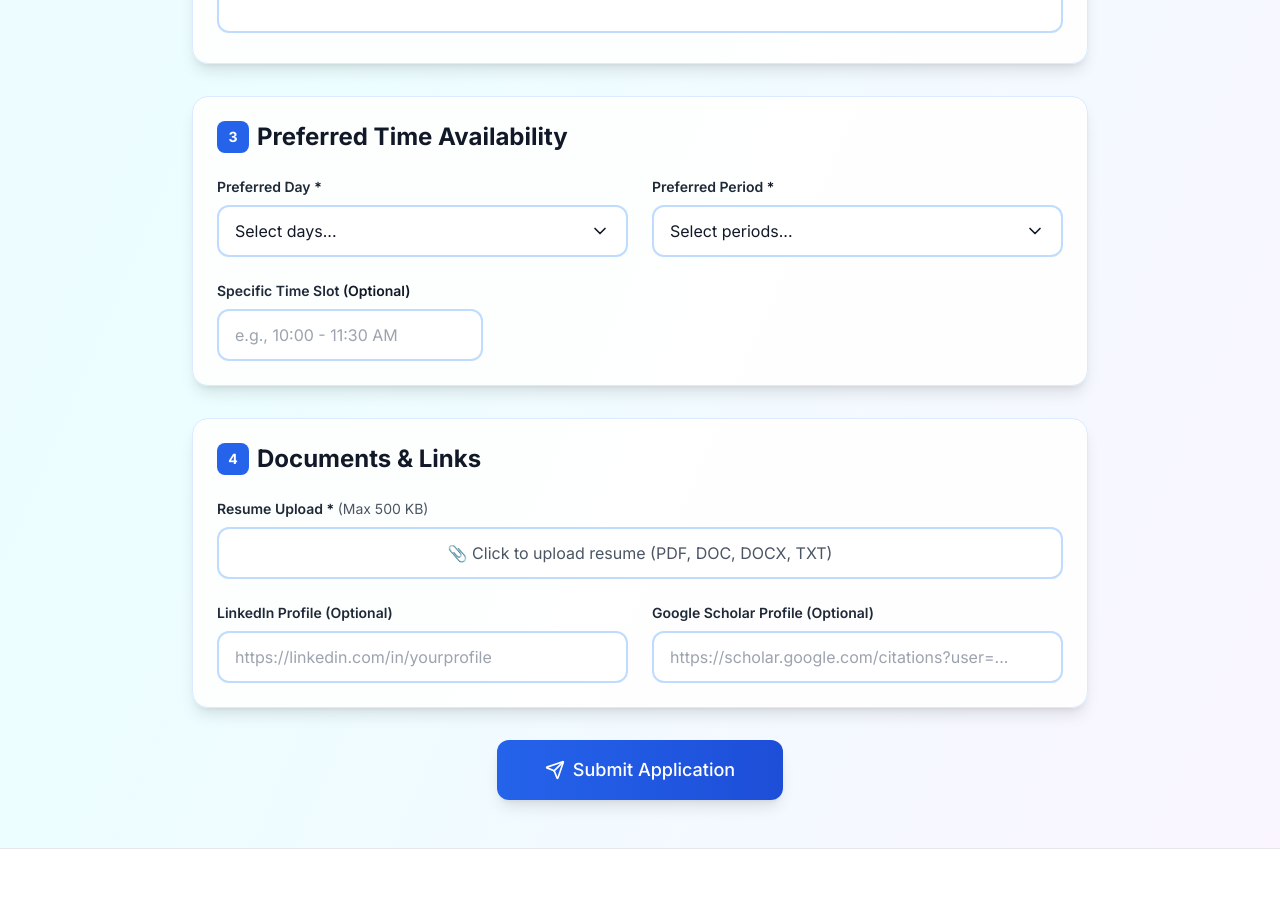
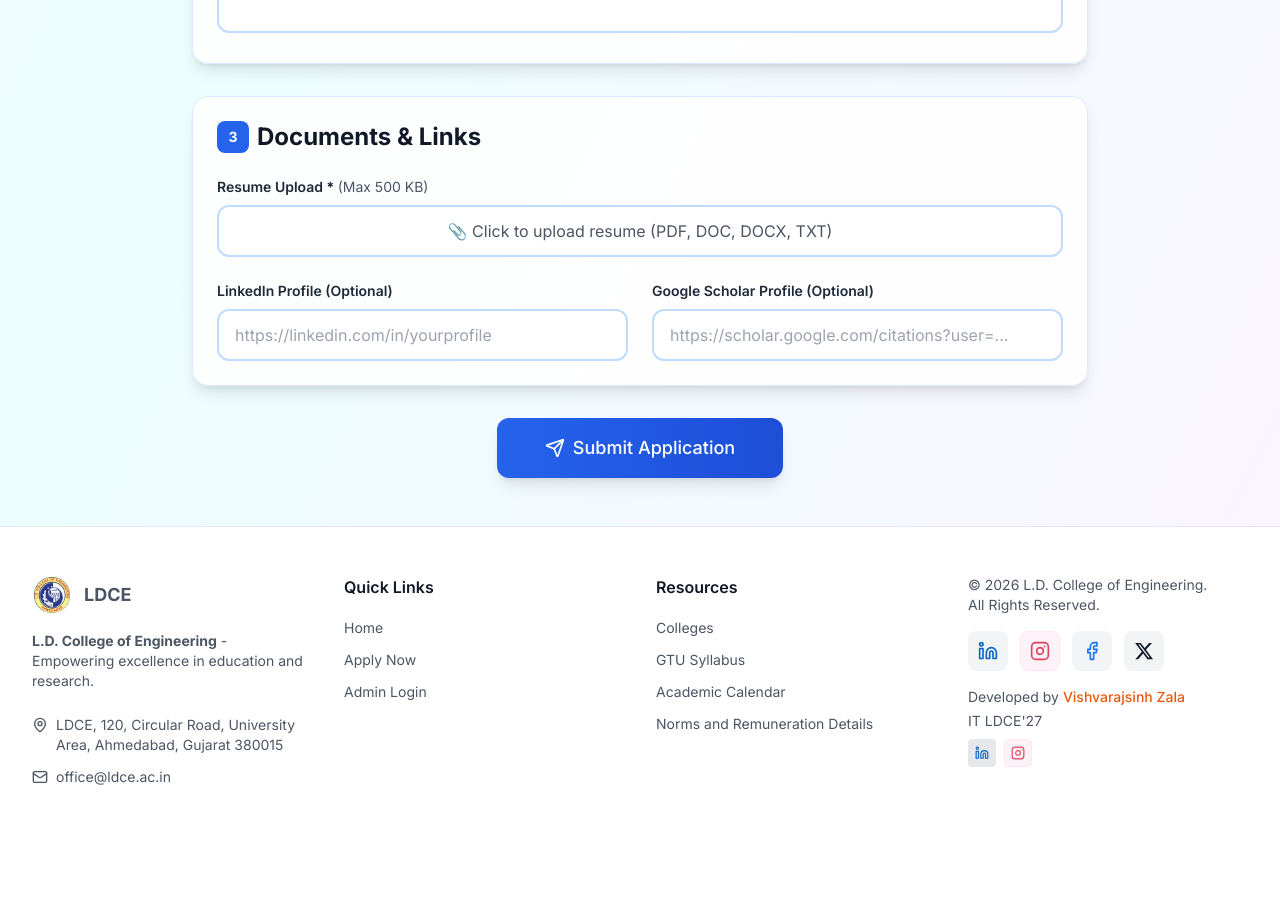
Before and after one commit to Zala0007/PP-VF-App-Portal, a Next.js app: page /apply in a window 1280 px wide. Shown: the part 2220-3117 px from the top of the page. After the commit the page ends 3055 px from the top, so only its background shows below. Built offline with nearby package versions, Linux system fonts and the light colour scheme.

Commit message:
changes in email

```diff
--- a/app/api/applications/route.ts
+++ b/app/api/applications/route.ts
@@ -53,7 +53,8 @@ export async function POST(request: Request) {
         created.email,
         created.name,
         created.applicationId,
-        created.applicationType
+        created.applicationType,
+        created.department
       )
     } catch (emailError) {
       console.error('Failed to send confirmation email:', emailError)
--- a/app/apply/page.tsx
+++ b/app/apply/page.tsx
@@ -41,8 +41,8 @@ const schema = z.object({
   department: z.array(z.string()).min(1, 'Please select at least one department'),
   labLectureBoth: z.string().min(1, 'Please select preferred mode'),
   preferredSubjects: z.string().min(1, 'Preferred subjects are required'),
-  timeSlotDay: z.array(z.string()).min(1, 'Please select at least one day'),
-  timeSlotPeriod: z.array(z.string()).min(1, 'Please select at least one period'),
+  timeSlotDay: z.array(z.string()).optional(),
+  timeSlotPeriod: z.array(z.string()).optional(),
   timeSlotText: z.string().optional(),
   resumeFile: z.string().optional(),
   linkedinLink: z.string().url('Please enter a valid URL').optional().or(z.literal('')),
@@ -64,19 +64,13 @@ export default function ApplyPage() {
   const [experienceEntries, setExperienceEntries] = useState<ExperienceEntry[]>([
     { position: '', company: '', fromDate: '', toDate: '', remark: '' }
   ])
-  const [selectedDays, setSelectedDays] = useState<string[]>([])
-  const [selectedPeriods, setSelectedPeriods] = useState<string[]>([])
   const [selectedDepartments, setSelectedDepartments] = useState<string[]>([])
   const [availableDepartments, setAvailableDepartments] = useState<string[]>([])
-  const [isDayDropdownOpen, setIsDayDropdownOpen] = useState(false)
-  const [isPeriodDropdownOpen, setIsPeriodDropdownOpen] = useState(false)
   const [isDepartmentDropdownOpen, setIsDepartmentDropdownOpen] = useState(false)
   const [resumeFile, setResumeFile] = useState<File | null>(null)
   const [resumeFileName, setResumeFileName] = useState<string | null>(null)
   const [resumeFileError, setResumeFileError] = useState<string | null>(null)
   const [resumeUploading, setResumeUploading] = useState(false)
-  const dayDropdownRef = useRef<HTMLDivElement>(null)
-  const periodDropdownRef = useRef<HTMLDivElement>(null)
   const departmentDropdownRef = useRef<HTMLDivElement>(null)
 
   const { register, handleSubmit, formState: { errors }, setValue } = useForm<FormValues>({
@@ -101,12 +95,6 @@ export default function ApplyPage() {
   // Close dropdowns when clicking outside
   useEffect(() => {
     function handleClickOutside(event: MouseEvent) {
-      if (dayDropdownRef.current && !dayDropdownRef.current.contains(event.target as Node)) {
-        setIsDayDropdownOpen(false)
-      }
-      if (periodDropdownRef.current && !periodDropdownRef.current.contains(event.target as Node)) {
-        setIsPeriodDropdownOpen(false)
-      }
       if (departmentDropdownRef.current && !departmentDropdownRef.current.contains(event.target as Node)) {
         setIsDepartmentDropdownOpen(false)
       }
@@ -790,7 +778,7 @@ export default function ApplyPage() {
               </div>
             </motion.div>
 
-            {/* Preferred Time Availability Card */}
+            {/* Documents Card */}
             <motion.div
               initial={{ opacity: 0, y: 20 }}
               animate={{ opacity: 1, y: 0 }}
@@ -800,152 +788,6 @@ export default function ApplyPage() {
               <h2 className="text-2xl font-bold mb-6 text-gray-900 dark:text-gray-100 flex items-center gap-2">
                 <div className="w-8 h-8 rounded-lg bg-blue-600 dark:bg-blue-500 flex items-center justify-center text-white text-sm font-bold">
                   3
-                </div>
-                Preferred Time Availability
-              </h2>
-
-              <div className="space-y-6">
-                <div className="grid md:grid-cols-2 gap-6">
-                  {/* Preferred Day Multi-Select Dropdown */}
-                  <div className="relative" ref={dayDropdownRef}>
-                    <label className="label-field">Preferred Day <span className="text-gray-900 dark:text-white">*</span></label>
-                    <div className="relative">
-                      <button
-                        suppressHydrationWarning
-                        type="button"
-                        onClick={() => setIsDayDropdownOpen(!isDayDropdownOpen)}
-                        className="input-field w-full text-left flex items-center justify-between"
-                      >
-                        <span className="truncate">
-                          {selectedDays.length > 0 ? selectedDays.join(', ') : 'Select days...'}
-                        </span>
-                        <ChevronDown className={`w-5 h-5 transition-transform ${
-                          isDayDropdownOpen ? 'rotate-180' : ''
-                        }`} />
-                      </button>
-                      {isDayDropdownOpen && (
-                        <div className="absolute z-10 w-full mt-1 bg-white dark:bg-gray-800 border border-gray-300 dark:border-gray-600 rounded-lg shadow-lg max-h-60 overflow-auto">
-                          {['Monday', 'Tuesday', 'Wednesday', 'Thursday', 'Friday', 'Saturday'].map((day) => (
-                            <label
-                              key={day}
-                              className="flex items-center gap-2 px-4 py-2 hover:bg-gray-100 dark:hover:bg-gray-700 cursor-pointer"
-                            >
-                              <input
-                                suppressHydrationWarning
-                                type="checkbox"
-                                checked={selectedDays.includes(day)}
-                                onChange={(e) => {
-                                  const newDays = e.target.checked
-                                    ? [...selectedDays, day]
-                                    : selectedDays.filter(d => d !== day)
-                                  setSelectedDays(newDays)
-                                  setValue('timeSlotDay', newDays)
-                                }}
-                                className="w-4 h-4 text-primary-600 border-gray-300 rounded focus:ring-primary-500"
-                              />
-                              <span className="text-gray-700 dark:text-gray-300">{day}</span>
-                            </label>
-                          ))}
-                        </div>
-                      )}
-                    </div>
-                  </div>
-
-                  {/* Preferred Period Multi-Select Dropdown */}
-                  <div className="relative" ref={periodDropdownRef}>
-                    <label className="label-field">Preferred Period <span className="text-gray-900 dark:text-white">*</span></label>
-                    <div className="relative">
-                      <button
-                        suppressHydrationWarning
-                        type="button"
-                        onClick={() => setIsPeriodDropdownOpen(!isPeriodDropdownOpen)}
-                        className="input-field w-full text-left flex items-center justify-between"
-                      >
-                        <span className="truncate">
-                          {selectedPeriods.length > 0 ? selectedPeriods.join(', ') : 'Select periods...'}
-                        </span>
-                        <ChevronDown className={`w-5 h-5 transition-transform ${
-                          isPeriodDropdownOpen ? 'rotate-180' : ''
-                        }`} />
-                      </button>
-                      {isPeriodDropdownOpen && (
-                        <div className="absolute z-10 w-full mt-1 bg-white dark:bg-gray-800 border border-gray-300 dark:border-gray-600 rounded-lg shadow-lg max-h-60 overflow-auto">
-                          {[
-                            { value: 'Morning', label: 'Morning (9 AM - 12 PM)' },
-                            { value: 'Noon', label: 'Noon (12 PM - 3 PM)' },
-                            { value: 'Evening', label: 'Evening (3 PM - 6 PM)' }
-                          ].map((period) => (
-                            <label
-                              key={period.value}
-                              className="flex items-center gap-2 px-4 py-2 hover:bg-gray-100 dark:hover:bg-gray-700 cursor-pointer"
-                            >
-                              <input
-                                suppressHydrationWarning
-                                type="checkbox"
-                                checked={selectedPeriods.includes(period.value)}
-                                onChange={(e) => {
-                                  const newPeriods = e.target.checked
-                                    ? [...selectedPeriods, period.value]
-                                    : selectedPeriods.filter(p => p !== period.value)
-                                  setSelectedPeriods(newPeriods)
-                                  setValue('timeSlotPeriod', newPeriods)
-                                }}
-                                className="w-4 h-4 text-primary-600 border-gray-300 rounded focus:ring-primary-500"
-                              />
-                              <span className="text-gray-700 dark:text-gray-300">{period.label}</span>
-                            </label>
-                          ))}
-                        </div>
-                      )}
-                    </div>
-                  </div>
-                </div>
-                <div className="grid md:grid-cols-3 gap-6">
-                  <div>
-                    <label className="label-field">Specific Time Slot <span className="text-gray-900 dark:text-white">(Optional)</span></label>
-                    <input
-                      suppressHydrationWarning
-                      {...register('timeSlotText')}
-                      className="input-field"
-                      placeholder="e.g., 10:00 - 11:30 AM"
-                    />
-                    {errors.timeSlotText && (
-                      <p className="mt-2 text-sm text-red-600 dark:text-red-400 flex items-center gap-1">
-                        <AlertCircle className="w-4 h-4" />
-                        {errors.timeSlotText.message}
-                      </p>
-                    )}
-                  </div>
-                </div>
-                {(errors.timeSlotDay || errors.timeSlotPeriod) && (
-                  <div className="space-y-2">
-                    {errors.timeSlotDay && (
-                      <p className="text-sm text-red-600 dark:text-red-400 flex items-center gap-1">
-                        <AlertCircle className="w-4 h-4" />
-                        {errors.timeSlotDay.message}
-                      </p>
-                    )}
-                    {errors.timeSlotPeriod && (
-                      <p className="text-sm text-red-600 dark:text-red-400 flex items-center gap-1">
-                        <AlertCircle className="w-4 h-4" />
-                        {errors.timeSlotPeriod.message}
-                      </p>
-                    )}
-                  </div>
-                )}
-              </div>
-            </motion.div>
-
-            {/* Documents Card */}
-            <motion.div
-              initial={{ opacity: 0, y: 20 }}
-              animate={{ opacity: 1, y: 0 }}
-              transition={{ delay: 0.4 }}
-              className="card"
-            >
-              <h2 className="text-2xl font-bold mb-6 text-gray-900 dark:text-gray-100 flex items-center gap-2">
-                <div className="w-8 h-8 rounded-lg bg-blue-600 dark:bg-blue-500 flex items-center justify-center text-white text-sm font-bold">
-                  4
                 </div>
                 Documents & Links
               </h2>
--- a/lib/email.ts
+++ b/lib/email.ts
@@ -21,26 +21,25 @@ export async function sendApplicationReceivedEmail(
   applicantEmail: string,
   applicantName: string,
   applicationId: string,
-  applicationType: string
+  applicationType: string,
+  department: unknown
 ) {
+  const branchName = parseDepartments(department).join(', ') || 'concerned'
   const mailOptions = {
     from: `"L D College of Engineering" <${process.env.EMAIL_USER}>`,
     to: applicantEmail,
-    subject: `Acknowledgement of Your Application – Post of ${applicationType}`,
+    subject: `Application Received – Visiting Faculty, ${branchName}`,
     text: `Dear ${applicantName},
 
-This is to confirm that we have received your application for the post of ${applicationType}. Your application has been successfully recorded in our recruitment system.
+Greetings from L. D. College of Engineering.
 
-Your Unique Application ID: ${applicationId}
+This is to acknowledge that we have received your application for the position of Visiting Faculty in the ${branchName} branch.
 
-Please keep this ID, as it will be required for any future communication regarding the selection process.
+Your application will be scrutinized by the concerned committee. Shortlisted candidates will be informed through email for the next stage of the selection process.
 
-Your application will now undergo through our standard screening procedure as per the Terms of Use and Recruitment Guidelines. If your profile is shortlisted, you will be notified via email about the next steps.
-
-Thank you for your interest in joining our organization.
-
-Warm regards,
-L D College of Engineering`,
+Regards,
+L. D. College of Engineering
+Ahmedabad`,
   }
 
   try {
```
Also changed, not shown: lib/candidateStatusEmail.ts (+40 -34 lines).
